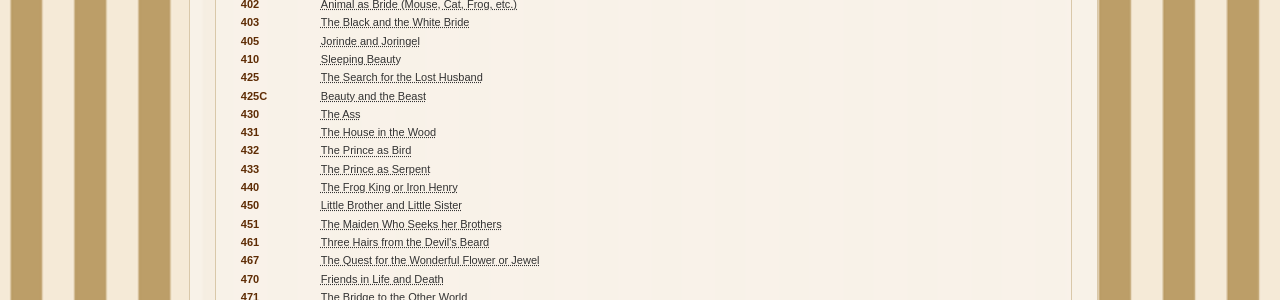
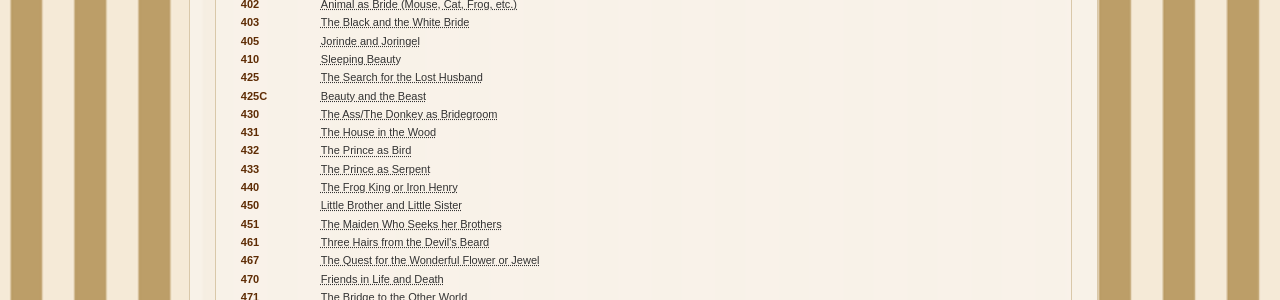
Before and after one commit to johnhopes-collab/grimmsdetectiveagency, a Jekyll site: the page built from archives/at-index.html, in a window 1280 px wide and 900 px high, scrolled down 1704 px. Shown: the part 152-452 px from the top of the window. Built offline with Jekyll 4.4.1, drawn with Linux system fonts in a browser that asks for light colours.

Commit message:
Update at-index.html

```diff
--- a/archives/at-index.html
+++ b/archives/at-index.html
@@ -250,7 +250,7 @@ title: Archives / Aarne-Thompson Index
         <div class="at-index-row"><div class="at-index-number">430
             </div><div class="at-index-name"><span class="at-index-tale" data-tooltip="
                     The prince transformed to an ass. Plays a lyre and is entertained at king's court. Becomes husband of a princess who disenchants him.">
-                    The Ass
+                    The Ass/The Donkey as Bridegroom
         </span></div></div>
 
         <div class="at-index-row"><div class="at-index-number">431
```
